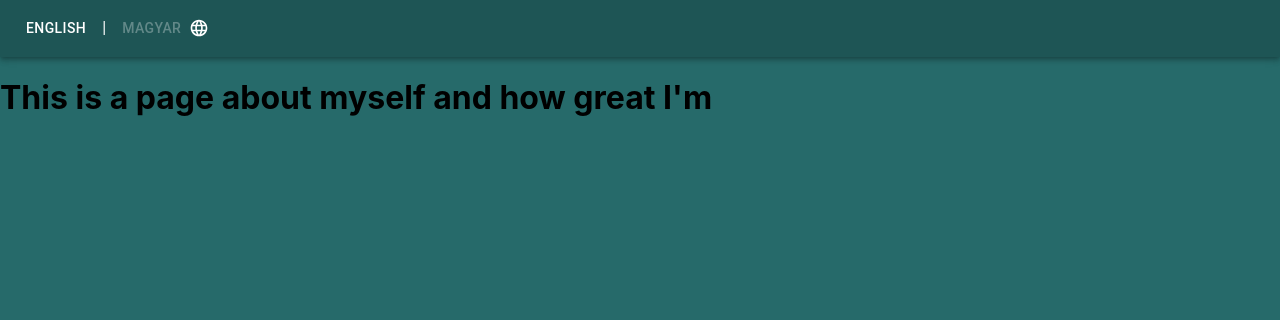
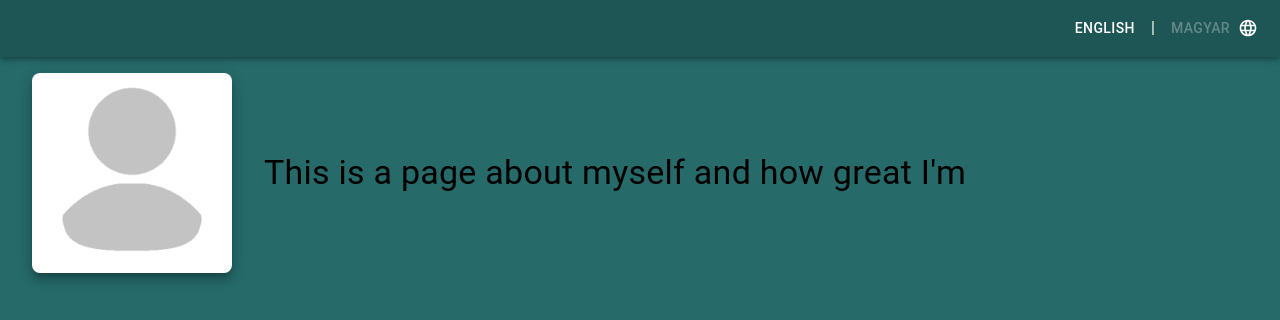
Before and after one commit to RRichard2004/Portfolio, a React (Create React App) app: page / in a window 1280 px wide. Shown: the top 320 px of the page. Built offline with nearby package versions, Linux system fonts and the light colour scheme.

Commit message:
Basic about me page
Added a placeholder for profile picture
Added big and small paragraph placeholder

```diff
--- a/src/App.js
+++ b/src/App.js
@@ -1,12 +1,9 @@
 import './styles/App.css';
 import {BrowserRouter as Router, Route, Routes } from 'react-router-dom';
 import React, { useState } from 'react';
-import { Link } from 'react-router-dom';
 import AppBar from '@mui/material/AppBar';
 import LanguageIcon from '@mui/icons-material/Language';
-import IconButton from '@mui/material/IconButton';
 import { Button, Typography } from '@mui/material';
-import Fade from '@mui/material/Fade';
 
 
 import MainPageEN from './pages/English/mainPageEN';
@@ -21,7 +18,7 @@ export default function App() {
 
   return (
     <Router>
-      <AppBar position="static" sx={{display: 'flex', justifyContent: 'space-between', alignItems: 'center', flexDirection: 'row'}}>
+      <AppBar position="static" sx={{display: 'flex', justifyContent: 'end', alignItems: 'end', flexDirection: 'row'}}>
         <Button
           onClick={handleClick}
           fontsize="large"
--- a/src/pages/English/mainPageEN.js
+++ b/src/pages/English/mainPageEN.js
@@ -1,8 +1,32 @@
 import React from 'react';
+import { Box, Typography } from '@mui/material';
+
 export default function MainPage() {
     return (
-        <div>
-            <h1>This is a page about myself and how great I'm</h1>
-        </div>
+        <Box>
+            <Box sx={{ display: 'flex', flexDirection: 'row', alignItems: 'center', p: 2, gap: 2 }}>
+                <Box
+                    sx={{
+                        aspectRatio: '1',
+                        minWidth: 100,
+                        maxWidth: 200,
+                        minHeight: 100,
+                        maxHeight: 200,
+                        borderRadius: '8px',
+                        marginInline:2,
+                        overflow: 'hidden',
+                        boxShadow: 8,
+                    }}
+                    >
+                    <img
+                        src="stock_pfp.png"
+                        alt="Example"
+                        style={{ width: '100%', height: '100%', objectFit: 'cover' }}
+                    />
+                </Box>
+                <Typography variant="h4">This is a page about myself and how great I'm</Typography>
+
+            </Box>
+        </Box>
     );
 }
--- a/src/pages/Hungarian/mainPageHU.js
+++ b/src/pages/Hungarian/mainPageHU.js
@@ -1,8 +1,53 @@
 import React from 'react';
+import { Box, Typography } from '@mui/material';
+
 export default function MainPage() {
     return (
-        <div>
-            <h1>Ez egy Rólam szóló oldal</h1>
-        </div>
+        <Box sx={{
+            width: '100%',
+            display: 'flex',
+            flexWrap: 'wrap',
+            flexDirection: 'collumn',
+            alignItems: 'center' }}>
+            <Box sx={{
+                    width: '100%',
+                    display: 'flex',
+                    flexWrap: 'wrap',
+                    flexDirection: 'row',
+                    alignItems: 'center',
+                    justifyContent: 'space-around',
+                    p: 2,
+                    gap: 2 }}>
+                <Box
+                    sx={{
+                        aspectRatio: '1',
+                        minWidth: 100,
+                        maxWidth: 200,
+                        minHeight: 100,
+                        maxHeight: 200,
+                        borderRadius: '8px',
+                        marginInline:2,
+                        overflow: 'hidden',
+                        boxShadow: 8,
+                    }}
+                    >
+                    <img
+                        src="stock_pfp.png"
+                        alt="Example"
+                        style={{ width: '100%', height: '100%', objectFit: 'cover' }}
+                    />
+                </Box>
+                <Typography flex={1} mx={3} minWidth={200} variant="span" fontSize={30}>Ez az oldal rólam szól és hogy milyen király vagyok</Typography>
+
+            </Box>
+            <Box sx={{ width: '100%', my:2, mx:10, display: 'flex', flexDirection: 'column', gap: 2}}>
+
+            <span style={{ fontSize: 15 }}>Lorem ipsum dolor sit amet, consectetur adipiscing elit. Pellentesque in enim tempor, vehicula quam a, vestibulum nisl. Etiam id enim orci. Donec lectus ex, elementum id hendrerit id, accumsan molestie lectus. Quisque luctus mollis consequat. Vestibulum ligula risus, sodales sed fermentum iaculis, dapibus eget arcu. Ut eros ipsum, accumsan gravida ultricies eget, tristique vitae arcu. Nulla fringilla felis non lectus imperdiet, sit amet lacinia lacus ullamcorper. Phasellus ullamcorper justo nec ligula faucibus tincidunt. Phasellus mattis lectus id ipsum mollis consequat. Nullam aliquam mattis sagittis.</span>
+            <span style={{ fontSize: 15 }}>Aliquam interdum ipsum a leo tincidunt, vitae maximus lectus ornare. Cras id porta leo. Nulla feugiat erat pharetra feugiat rhoncus. Integer at leo a nisl ultrices tincidunt. Aliquam erat volutpat. Praesent facilisis gravida pellentesque. Aliquam maximus vel metus vel mollis. Sed malesuada velit diam, sit amet suscipit tellus malesuada non. Pellentesque risus ex, lobortis vitae aliquam eget, ultrices id nibh.</span>
+            <span style={{ fontSize: 15 }}>Vivamus tempus a orci nec aliquam. Praesent ultricies, urna ut posuere egestas, diam enim aliquam nisi, in sodales ipsum lacus nec lacus. Mauris justo dolor, pulvinar id maximus vel, porta tempus urna. Nam cursus nisi id rutrum mattis. Donec rhoncus neque quis tristique auctor. Sed rutrum vestibulum vulputate. Nulla congue ex id finibus tincidunt. Ut ultricies lacus sed eleifend aliquet. Pellentesque rhoncus molestie risus ut pharetra. Vestibulum lectus felis, molestie sed nisi eget, sodales congue nisi.</span>
+            <span style={{ fontSize: 15 }}>Suspendisse vehicula velit nibh, sit amet auctor tellus porttitor ut. Sed ultricies tellus diam, vel finibus sapien dictum eu. Phasellus sagittis enim quis enim efficitur pulvinar. Vestibulum ante ipsum primis in faucibus orci luctus et ultrices posuere cubilia curae; Sed purus nisl, volutpat a sem sed, ornare laoreet dui. Ut scelerisque sapien sit amet erat cursus maximus. Sed turpis justo, volutpat et posuere at, finibus sed augue. Donec magna nisl, vestibulum a tincidunt ut, mattis ac ipsum. Phasellus urna mauris, placerat eget viverra vitae, volutpat nec nulla. Ut hendrerit neque eget ex lacinia vehicula at vitae tellus. Phasellus vitae lobortis tellus, vitae vestibulum libero. Aenean erat lacus, dignissim et aliquam id, rhoncus sed felis. Suspendisse potenti. Donec congue elementum ultricies. Fusce sollicitudin, est in molestie mattis, libero velit suscipit urna, ut facilisis nibh neque non lacus.</span>
+            <span style={{ fontSize: 15 }}>Cras pulvinar mi nec nunc convallis, at vestibulum nibh hendrerit. Vestibulum in dui eget ante dapibus pulvinar. Morbi eget nisl quis velit aliquam iaculis eu ac sapien. Suspendisse convallis massa id elementum gravida. Nulla gravida pretium felis aliquam luctus. Fusce a nisi id tortor gravida volutpat. Nunc erat justo, placerat vel sollicitudin vitae, luctus in neque. Morbi rutrum euismod vulputate. Donec quis convallis arcu. Etiam rhoncus in tellus ac faucibus. Nullam quis magna arcu. Maecenas vulputate malesuada lorem, vitae lobortis ipsum pellentesque sed. Donec lobortis convallis commodo</span>
+            </Box>
+        </Box>
     );
 }
```
Also changed, not shown: public/stock_pfp.png (added).
